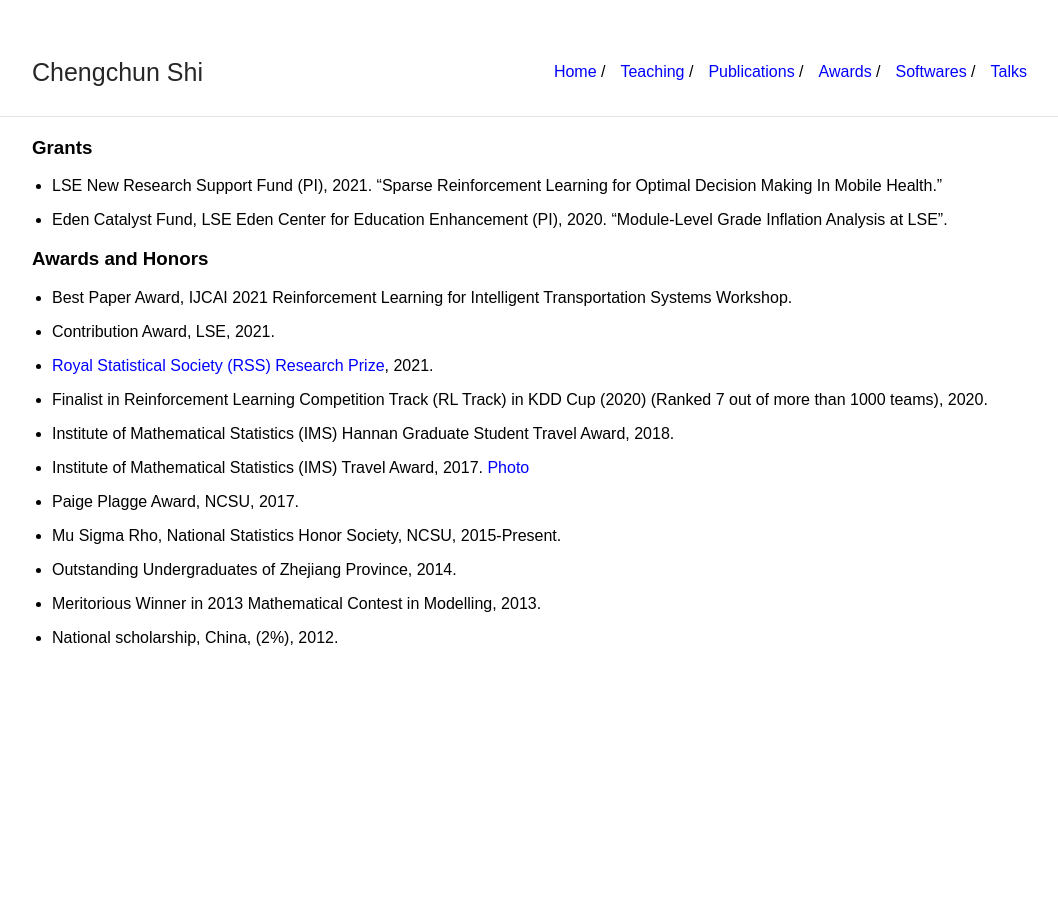
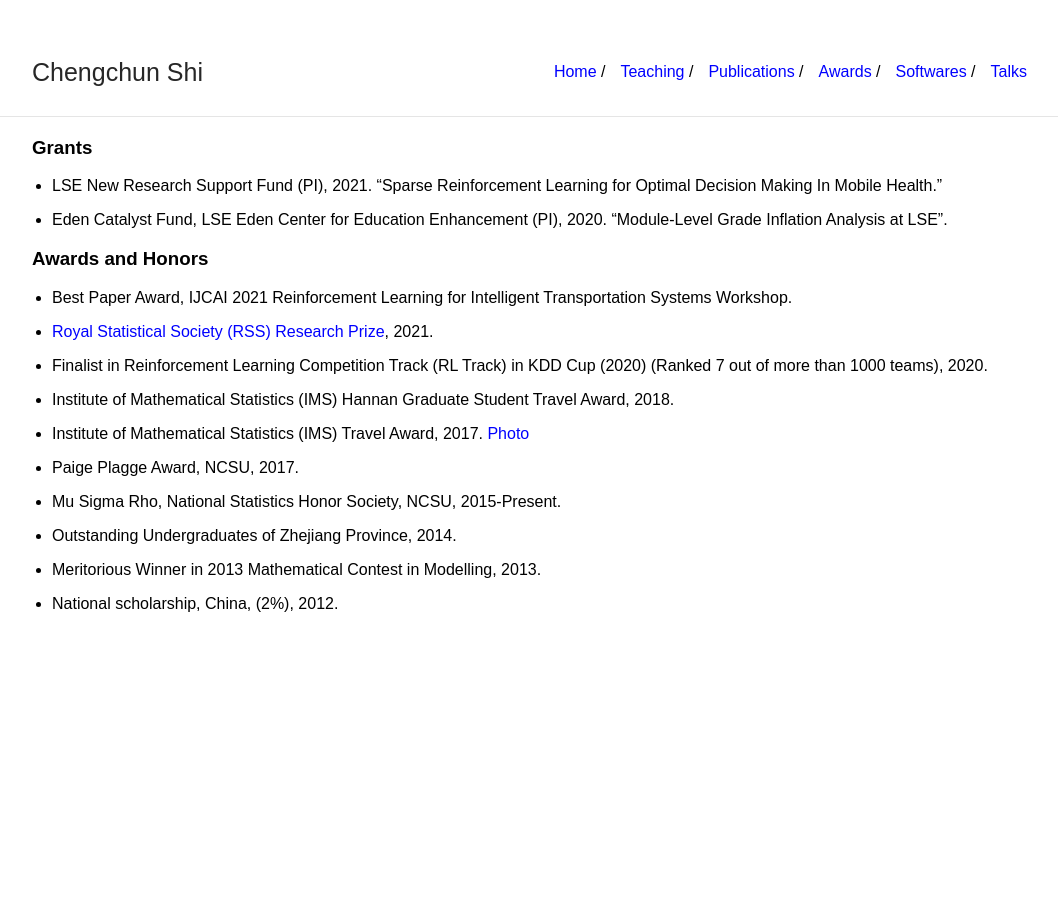
Before and after one commit to callmespring/callmespring.github.io, a Jekyll site: the page built from awards.md, in a window 1280 px wide. Shown: the whole page, without its empty margins (108-1166 px from the left). Built offline with Jekyll 4.4.1, drawn with Linux system fonts in a browser that asks for light colours.

Commit message:
Update awards.md

```diff
--- a/awards.md
+++ b/awards.md
@@ -12,8 +12,6 @@ title: Grants and Awards
 ### Awards and Honors
 
 * Best Paper Award, IJCAI 2021 Reinforcement Learning for Intelligent Transportation Systems Workshop.
-
-* Contribution Award, LSE, 2021.
 
 * [Royal Statistical Society (RSS) Research Prize](https://rss.org.uk/news-publication/news-publications/2021/general-news/announcing-our-honours-recipients-for-2021/), 2021.
 
```
